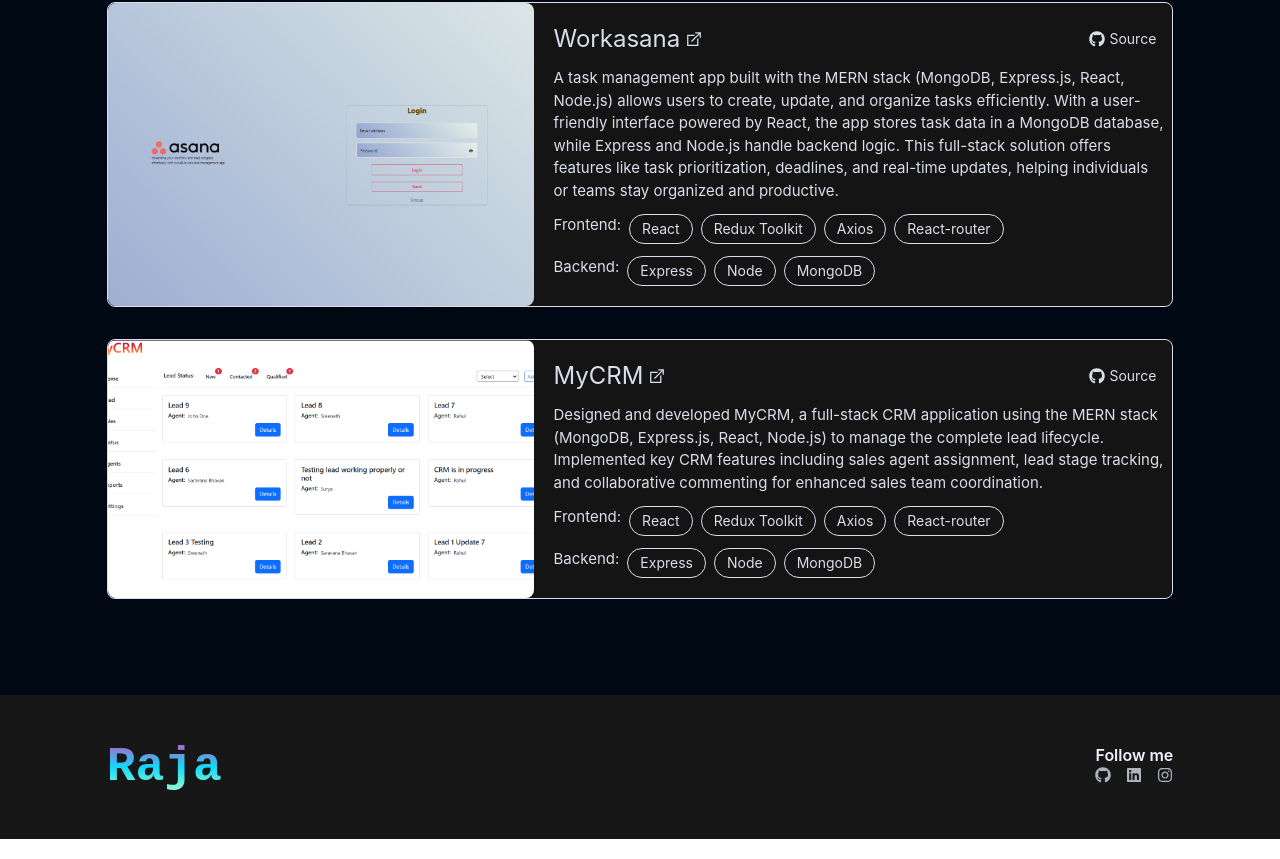
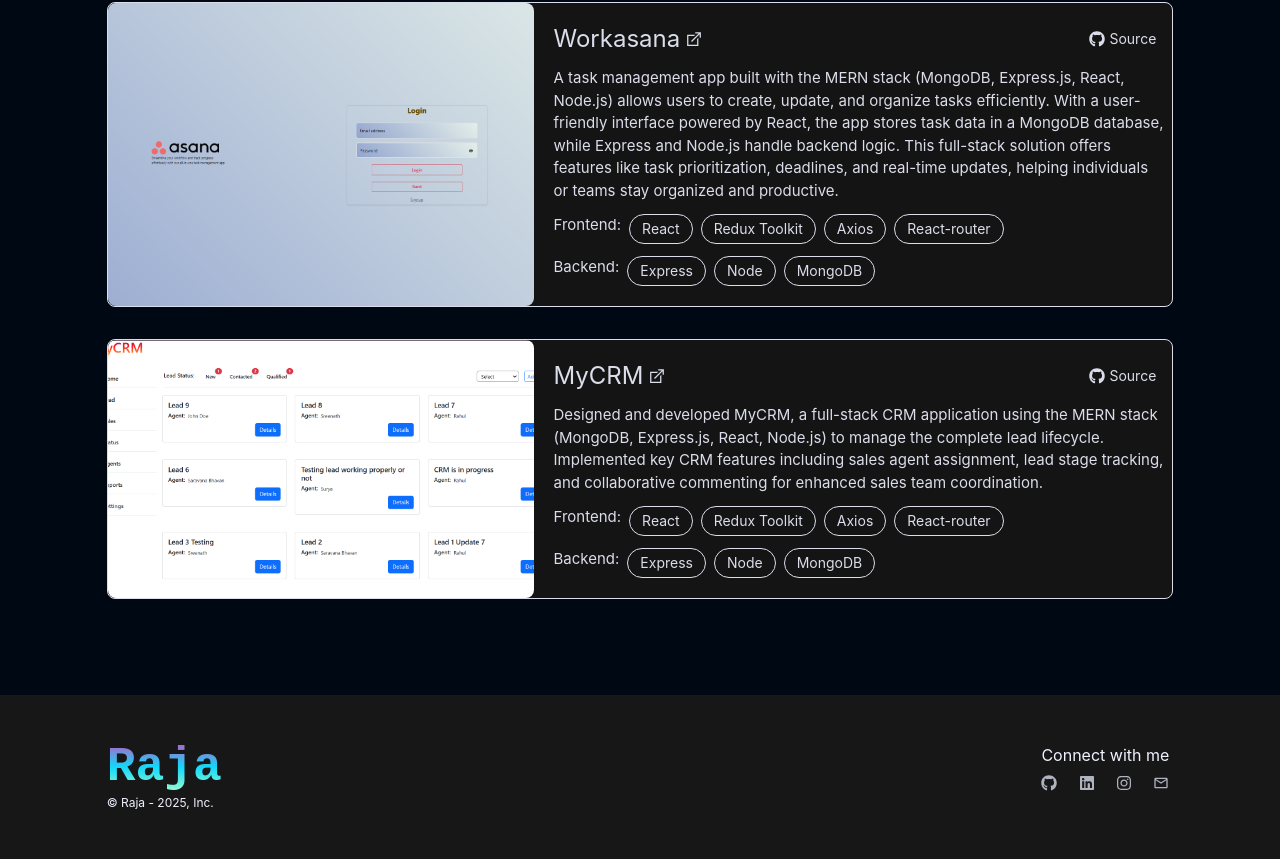
Before and after one commit to Raja28/My-Portfolio, a React (Vite) app: page / in a window 1280 px wide. Shown: the part 1327-2186 px from the top of the page. Built offline with nearby package versions, Linux system fonts and the light colour scheme.

Commit message:
feat: added copy and mail

```diff
--- a/src/components/Footer.jsx
+++ b/src/components/Footer.jsx
@@ -2,6 +2,9 @@ import { Link } from "react-router-dom";
 import { FaGithub } from "react-icons/fa";
 import { FaLinkedin } from "react-icons/fa6";
 import { FaInstagram } from "react-icons/fa6";
+import { CiMail } from "react-icons/ci";
+import { MdMailOutline } from "react-icons/md";
+import { HiOutlineHeart } from "react-icons/hi";
 
 export default function Footer() {
 
@@ -18,7 +21,11 @@ export default function Footer() {
         {
             name: FaInstagram,
             url: 'https://www.instagram.com/raja_s_28?igsh=MTh5cjQxdThwZ3lseQ=='
-        }
+        },
+        {
+            name: MdMailOutline,
+            url: 'mailto:rajadavid03@gmail.com'
+        },
 
     ]
 
@@ -32,23 +39,44 @@ export default function Footer() {
                     <span className="
                             bg-gradient-to-b from-[#C850C0] via-[#12D8FA] to-[#A6FFCB] text-transparent bg-clip-text
                             w-8 h-8 text-5xl font-semibold font-mono "
-                    >Raja</span>
+                    >Raja
+                    </span>
+                    <div className="text-richblack-5 text-xs flex justify-between">
+                        {/* <HiOutlineHeart /> */}
+                        <div className="mt-1">
+                            &copy; Raja - 2025, Inc.
+                        </div>
+                    </div>
                 </Link>
 
-                <div className="flex flex-col text-richblack-100">
-                    <span className="text-richblack-5 font-semibold">Follow me</span>
+                <div className="flex flex-col text-richblack-100 px-1">
+                    <span className="text-richblack-5 mb-2">Connect with me</span>
                     <div className="flex justify-between w-full ">
                         {/* <FaGithub />
                         <FaLinkedin />
                         <FaInstagram /> */}
                         {
                             links.map(link => (
+                                link.name === "MdMailOutline" ? (
+                                    <a
+                                        key={link.url}
+                                        href={`mailto:${link.url}`}
+                                        className="cursor-pointer hover:scale-105"
+                                    >
+                                        <link.name />
+                                        {/* <img src={link.name} alt="Mail Icon" style={{ width: '32px', height: '32px', cursor: 'pointer' }} /> */}
+                                    </a>
+
+                                )
+                                    :
+                                    (
                                         <a key={link.url}
                                             href={link.url}
                                             target="_blank"
                                             className="cursor-pointer hover:scale-105">
                                             <link.name />
                                         </a>
+                                    )
                             ))
                         }
                     </div>
```
Lines whose indentation alone changed are shown as unchanged.
